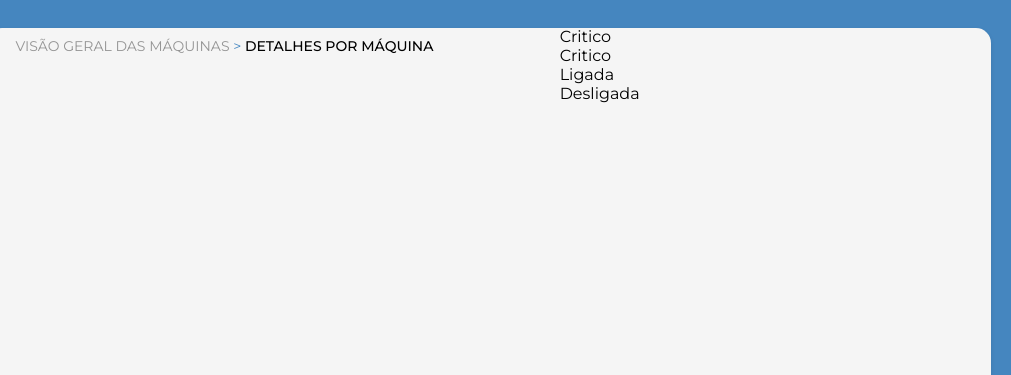
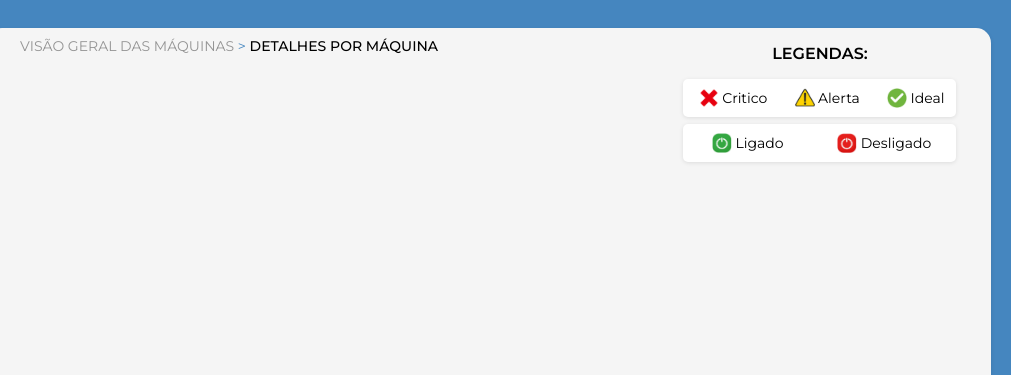
Before and after one commit to CareTech0/aplicacao-web, a website: page web-data-viz/site/public/dashboard/dashboard.html in a window 1280 px wide. Shown: the top 375 px of the page, 269-1280 px from the left. Drawn offline with nearby package versions, Linux system fonts and the light colour scheme.

Commit message:
painel de legendas feito

```diff
--- a/web-data-viz/site/public/css/dashboard.css
+++ b/web-data-viz/site/public/css/dashboard.css
@@ -16,7 +16,6 @@
   --cor-menuatual: #040b11;
   --cor-menupassado: #949494;
 }
-
 
 .container-bread {
   width: 66%;
@@ -43,27 +42,28 @@
 
 }
 
-.breadcrumbs nav ol li{
+.breadcrumbs nav ol li {
   display: inline;
 }
 
-.breadcrumbs nav ol li a{
+.breadcrumbs nav ol li a {
   color: var(--cor-menupassado);
   text-decoration: none;
+
 }
 
- .breadcrumbs nav ol li a:hover{
+.breadcrumbs nav ol li a:hover {
   color: var(--cor-menuatual);
   text-decoration: none;
 }
 
 .breadcrumbs nav ol li::after {
- content: '>';
+  content: ">";
   color: var(--cor-principal);
 }
 
 .breadcrumbs li:last-child::after {
-  content: '';
+  content: "";
 }
 
 .atual {
@@ -212,8 +212,6 @@
   height: 99.9%;
 }
 
-
-
 .modal-excluir {
   display: none;
   position: fixed;
@@ -293,12 +291,89 @@
   width: 98%;
   height: 93%;
   display: flex;
+  flex-direction: column;
 }
 
 .container-superior {
   width: 100%;
   height: 40%;
   display: flex;
+}
+
+.container-legendas {
+  width: 34%;
+  display: flex;
+  flex-direction: column;
+  height: 100%;
+}
+
+.titulo-legendas {
+  display: flex;
+  justify-content: center;
+  align-items: center;
+  height: 31%;
+}
+
+.titulo-legendas > span {
+  font-weight: 600;
+}
+
+.fundo-legenda-status,
+.fundo-legenda-condicao {
+  display: flex;
+  background: white;
+  width: 80%;
+  height: 100%;
+  justify-content: space-around;
+  align-items: center;
+  border-radius: 5px;
+  box-shadow: 0 1px 4px rgba(0, 0, 0, 0.1);
+}
+
+.content-legenda{
+  display: flex;
+  justify-content: center;
+  height: 55%;
+  flex-direction: column;
+  gap: 7px;
+  align-items: center;
+}
+
+.conteudo-legenda {
+  display: flex;
+  justify-content: center;
+  height: 51%;
+  flex-direction: column;
+  gap: 7px;
+  align-items: center;
+}
+
+.box-legenda {
+  height: 100%;
+  width: 100%;
+  display: flex;
+  flex-direction: column;
+
+}
+.icon-status {
+  width: 27px;
+  display: flex;
+  justify-content: center;
+}
+
+.legenda-status1 > span,
+.legenda-status2 > span,
+.legenda-status3> span   {
+  font-size: 14px;
+}
+.icon-status img {
+  width: 20px;
+}
+.legenda-status1,
+.legenda-status2,
+.legenda-status3 {
+  display: flex;
+  align-items: center;
 }
 
 .caixa-cor-aqui {
@@ -315,7 +390,6 @@
   font-size: 14px;
   font-weight: 500;
 }
-
 
 /* scroll */
 
--- a/web-data-viz/site/public/dashboard/dashboard.html
+++ b/web-data-viz/site/public/dashboard/dashboard.html
@@ -100,38 +100,57 @@
                                 </ol>
                             </nav>
                         </div>
+                    </div>
 
                     <div class="container-legendas">
+                        <div class="content-legenda">
+                            <div class="box-legenda">
                                 <div class="titulo-legendas">
                                     <span>LEGENDAS:</span>
                                 </div>
+
+                                <div class="conteudo-legenda">
                                     <div class="fundo-legenda-status">
                                         <div class="legenda-status1">
-                                    <img>
+                                            <div class="icon-status">
+                                                <img src="../assets/imgs/x.png">
+                                            </div>
                                             <span>Critico</span>
                                         </div>
                                         <div class="legenda-status2">
-                                    <img>
-                                    <span>Critico</span>
+                                            <div class="icon-status">
+                                                <img src="../assets/imgs/alerta.png">
+                                            </div>
+                                            <span>Alerta</span>
                                         </div>
                                         <div class="legenda-status3">
-                                    <img>
-                                    <span>Critico</span>
+                                            <div class="icon-status">
+                                                <img src="../assets/imgs/check.png">
+                                            </div>
+                                            <span>Ideal</span>
                                         </div>
                                     </div>
+
                                     <div class="fundo-legenda-condicao">
-                                <div class="legenda-condicao1">
-                                    <img>
-                                    <span>Ligada</span>
+                                        <div class="legenda-status1">
+                                            <div class="icon-status">
+                                                <img src="../assets/imgs/ligado.png">
                                             </div>
-                                <div class="legenda-condicao2">
-                                    <img>
-                                    <span>Desligada</span>
+                                            <span>Ligado</span>
+                                        </div>
+                                        <div class="legenda-status2">
+                                            <div class="icon-status">
+                                                <img src="../assets/imgs/off.png">
+                                            </div>
+                                            <span>Desligado</span>
+                                        </div>
+                                    </div>
+
+                                </div>
+
                             </div>
                         </div>
                     </div>
-                    </div>
-
                 </div>
 
                 <div class="container-inferior">
```
Lines whose indentation alone changed are shown as unchanged.
